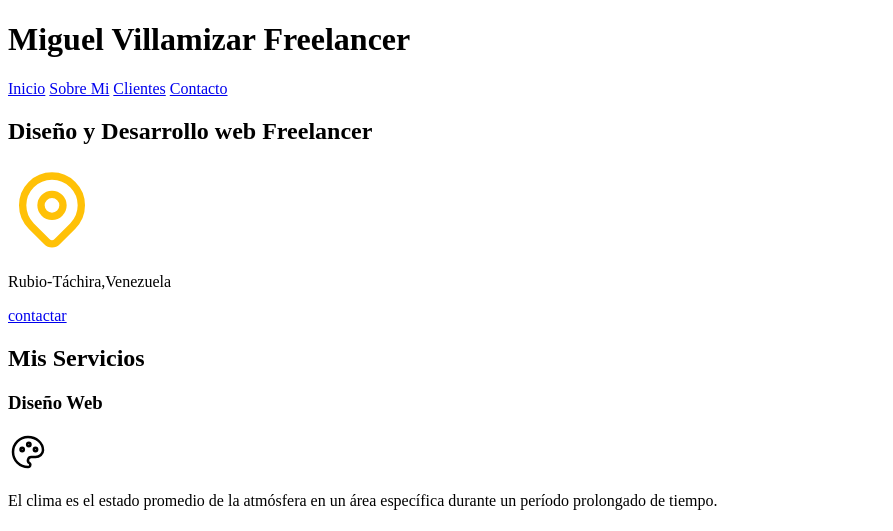
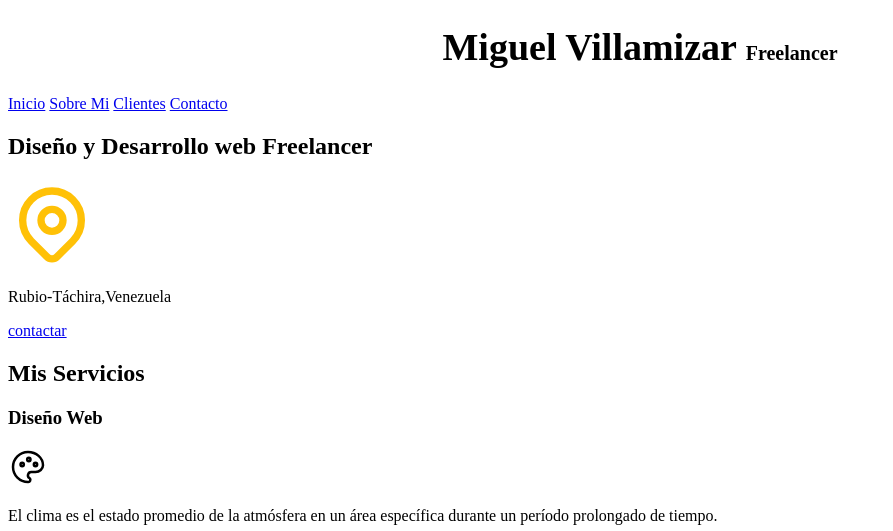
Before and after one commit to miguelreal90/primera_pagina, a plain HTML site: page index.html in a window 1280 px wide. Shown: the top 531 px of the page, without its empty margins (0-893 px from the left). Drawn offline with Linux system fonts and the light colour scheme.

Commit message:
utilizando rem, que es el que se utiliza para que se adacte a cualquier dispositivo

```diff
--- /dev/null
+++ b/css/style.css
@@ -0,0 +1,13 @@
+html {
+    font-size:62.5%;
+}
+body {
+    font-size: 16px;/* 1rem = 10ps*/
+}
+h1 {
+    text-align: center;
+    font-size: 3.8rem;
+}
+span {
+    font-size: 2rem;
+}
--- a/index.html
+++ b/index.html
@@ -3,11 +3,12 @@
 <head>
     <meta charset="UTF-8">
     <meta name="viewport" content="width=device-width, initial-scale=1.0">
+    <link rel="stylesheet" href="/css/style.css">
     <title>Document</title>
 </head>
 <body>
     <header>
-        <h1>Miguel Villamizar Freelancer</h1>
+        <h1>Miguel Villamizar <span>Freelancer</span></h1>
     </header>
     <nav>
         <a href="#">Inicio</a>
```
